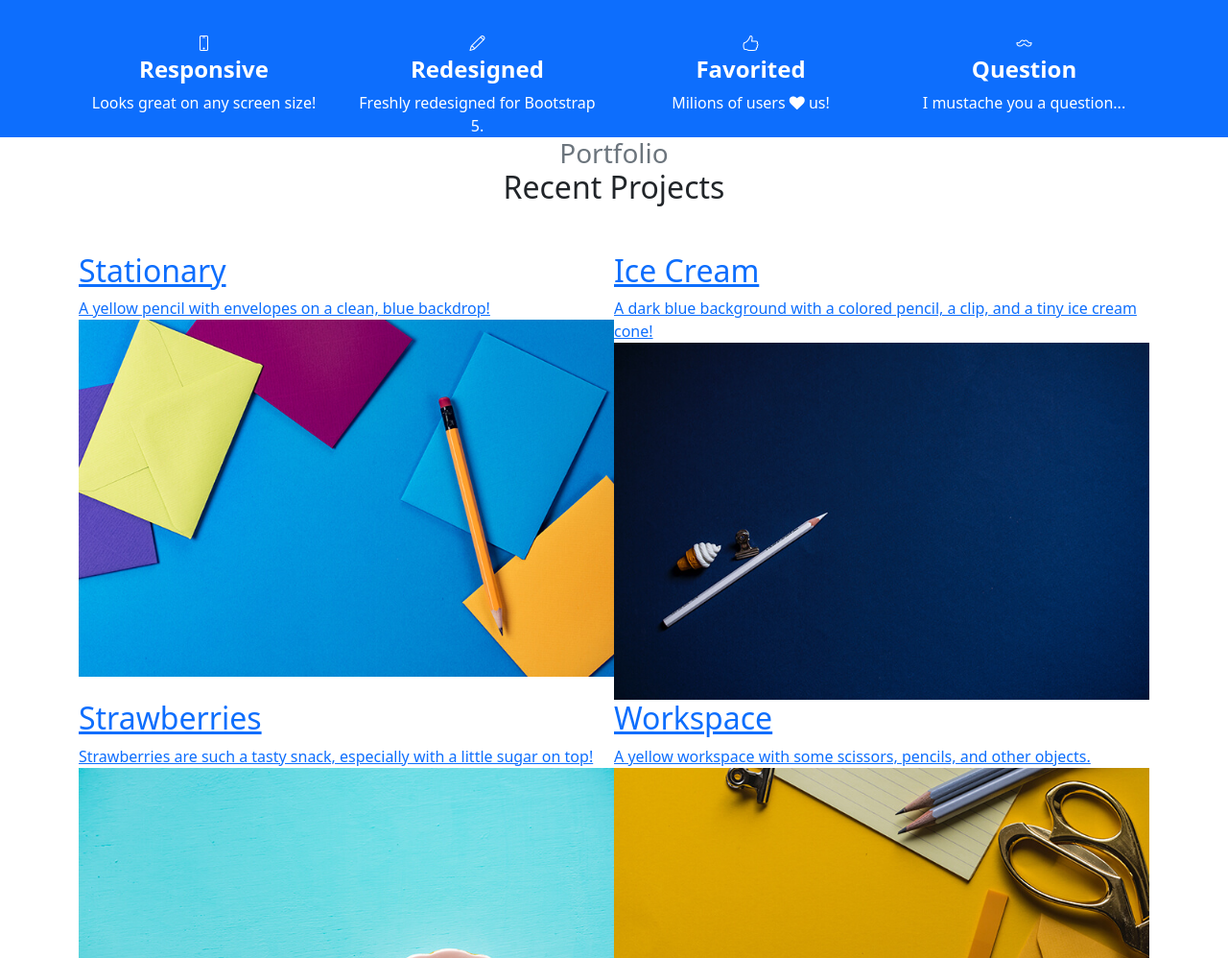
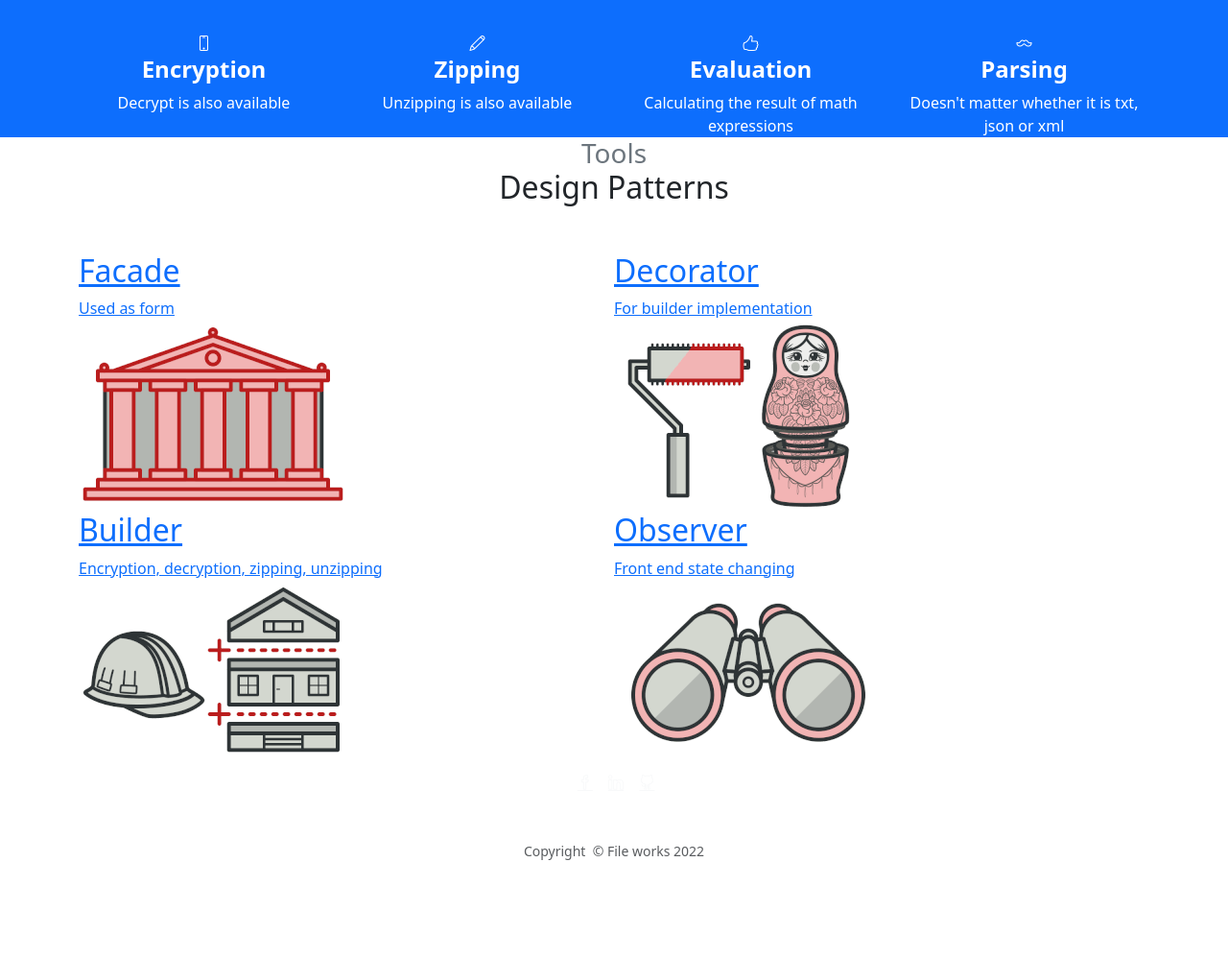
Before and after one commit to ShalaevPavel/ShalaevPavel.github.io, a plain HTML site: page index.html in a window 1280 px wide. Shown: the part 500-1498 px from the top of the page at 96% size. After the commit the page ends 1397 px from the top, so only its background shows below. Drawn offline with nearby package versions, Linux system fonts and the light colour scheme.

Commit message:
new fixes

```diff
--- a/index.html
+++ b/index.html
@@ -1,3 +1,6 @@
+
+
+
 <!DOCTYPE html>
 <html lang="en">
 
@@ -9,6 +12,26 @@
     <link rel="stylesheet" href="https://fonts.googleapis.com/css?family=Source+Sans+Pro:300,400,700,300italic,400italic,700italic&amp;display=swap">
     <link rel="stylesheet" href="assets/fonts/font-awesome.min.css">
     <link rel="stylesheet" href="assets/fonts/simple-line-icons.min.css">
+    <script type="text/javascript">
+        function hide_func(){
+      document.querySelector('#to_insert').innerHTML = '';}
+
+        function show_encrypt(){
+            fetch('{% url "encrypt" %}').then(response => response.text()).then(
+                data => {
+                    document.querySelector('#to_insert').innerHTML = data;
+                }
+            )
+        }
+
+        function build(){
+            fetch('{% url "build" %}').then(response => response.text()).then(
+                data => {
+                    document.querySelector('#to_insert').innerHTML = data;
+                }
+            )
+        }
+    </script>
 </head>
 
 <body id="page-top"><a class="menu-toggle rounded" href="#"><i class="fa fa-bars"></i></a>
@@ -20,7 +43,7 @@
                     <li class="nav-item sidebar-nav-item"><a class="nav-link js-scroll-trigger" href="#page-top">Home</a></li>
                     <li class="nav-item sidebar-nav-item"><a class="nav-link js-scroll-trigger" href="#about">Form</a></li>
                     <li class="nav-item sidebar-nav-item"><a class="nav-link js-scroll-trigger" href="#services">Services</a></li>
-                    <li class="nav-item sidebar-nav-item"><a class="nav-link js-scroll-trigger" href="#portfolio">Portfolio</a></li>
+                    <li class="nav-item sidebar-nav-item"><a class="nav-link js-scroll-trigger" href="#portfolio">Tools</a></li>
                     <li class="nav-item sidebar-nav-item"><a class="nav-link js-scroll-trigger" href="#contact">Contact</a></li>
                 </ul>
             </div>
@@ -29,7 +52,7 @@
     <header class="d-flex masthead" style="background-image:url('assets/img/bg-masthead.jpg');">
         <div class="container my-auto text-center">
             <h1 class="mb-1">File Encription/Zipping</h1>
-            <h3 class="mb-5"><em>Use it for manipulations with files</em></h3><a class="btn btn-primary btn-xl js-scroll-trigger" role="button" href="#about">Encrypt url</a><a class="btn btn-primary btn-xl js-scroll-trigger" role="button" href="#about">Zip url</a>
+            <h3 class="mb-5"><em>Use it for manipulations with files</em></h3><a id="encrypt_button" class="btn btn-primary btn-xl js-scroll-trigger" role="button" href="#about" onclick=" return show_encrypt();">Encrypt url</a><a class="btn btn-primary btn-xl js-scroll-trigger" role="button" href="#about" onclick="return build();">Build</a>
             <div class="overlay"></div>
         </div>
     </header>
@@ -38,7 +61,10 @@
             <div class="row">
                 <div class="col-lg-10 mx-auto">
                     <h2>Choose your file&nbsp;</h2>
-                    <p class="lead mb-5"><span>Feel free to drag a file on your computer</span><span>!</span></p><a class="btn btn-dark btn-xl js-scroll-trigger" role="button" href="#services" onclick="">Hide all&nbsp;</a>
+                    <div id="to_insert">
+
+                    </div>
+                    <p class="lead mb-5"><span>Feel free to drag a file on your computer</span><span>!</span></p><a id="hide_button" class="btn btn-dark btn-xl js-scroll-trigger" role="button" href="#about" onclick="return hide_func();">Hide all&nbsp;</a>
                 </div>
             </div>
         </div>
@@ -51,20 +77,20 @@
             </div>
             <div class="row">
                 <div class="col-md-6 col-lg-3 mb-5 mb-lg-0"><span class="mx-auto service-icon rounded-circle mb-3"><i class="icon-screen-smartphone"></i></span>
-                    <h4><strong>Responsive</strong></h4>
-                    <p class="mb-0 text-faded">Looks great on any screen size!</p>
+                    <h4><strong>Encryption</strong></h4>
+                    <p class="mb-0 text-faded">Decrypt is also available</p>
                 </div>
                 <div class="col-md-6 col-lg-3 mb-5 mb-lg-0"><span class="mx-auto service-icon rounded-circle mb-3"><i class="icon-pencil"></i></span>
-                    <h4><strong>Redesigned</strong></h4>
-                    <p class="mb-0 text-faded">Freshly redesigned for Bootstrap 5.</p>
+                    <h4><strong>Zipping</strong></h4>
+                    <p class="mb-0 text-faded">Unzipping is also available</p>
                 </div>
                 <div class="col-md-6 col-lg-3 mb-5 mb-lg-0"><span class="mx-auto service-icon rounded-circle mb-3"><i class="icon-like"></i></span>
-                    <h4><strong>Favorited</strong></h4>
-                    <p class="mb-0 text-faded"><span>Milions of users&nbsp;</span><i class="fa fa-heart"></i><span>&nbsp;us!</span></p>
+                    <h4><strong>Evaluation</strong></h4>
+                    <p class="mb-0 text-faded"><span>Calculating the result of math expressions</span><span></span></p>
                 </div>
                 <div class="col-md-6 col-lg-3 mb-5 mb-lg-0"><span class="mx-auto service-icon rounded-circle mb-3"><i class="icon-mustache"></i></span>
-                    <h4><strong>Question</strong></h4>
-                    <p class="mb-0 text-faded">I mustache you a question...</p>
+                    <h4><strong>Parsing</strong></h4>
+                    <p class="mb-0 text-faded">Doesn't matter whether it is txt, json or xml</p>
                 </div>
             </div>
         </div>
@@ -72,57 +98,53 @@
     <section id="portfolio" class="content-section">
         <div class="container">
             <div class="content-section-heading text-center">
-                <h3 class="text-secondary mb-0">Portfolio</h3>
-                <h2 class="mb-5">Recent Projects</h2>
+                <h3 class="text-secondary mb-0">Tools</h3>
+                <h2 class="mb-5">Design Patterns</h2>
             </div>
             <div class="row g-0">
                 <div class="col-lg-6"><a class="portfolio-item" href="#">
                         <div class="caption">
                             <div class="caption-content">
-                                <h2>Stationary</h2>
-                                <p class="mb-0">A yellow pencil with envelopes on a clean, blue backdrop!</p>
+                                <h2>Facade</h2>
+                                <p class="mb-0">Used as form</p>
                             </div>
-                        </div><img class="img-fluid" src="assets/img/portfolio-1.jpg">
+                        </div><img class="img-fluid" src="assets/img/facade.png">
                     </a></div>
                 <div class="col-lg-6"><a class="portfolio-item" href="#">
                         <div class="caption">
                             <div class="caption-content">
-                                <h2>Ice Cream</h2>
-                                <p class="mb-0">A dark blue background with a colored pencil, a clip, and a tiny ice cream cone!</p>
+                                <h2>Decorator</h2>
+                                <p class="mb-0">For  builder implementation</p>
                             </div>
-                        </div><img class="img-fluid" src="assets/img/portfolio-2.jpg">
+                        </div><img class="img-fluid" src="assets/img/decor.png">
                     </a></div>
                 <div class="col-lg-6"><a class="portfolio-item" href="#">
                         <div class="caption">
                             <div class="caption-content">
-                                <h2>Strawberries</h2>
-                                <p class="mb-0">Strawberries are such a tasty snack, especially with a little sugar on top!</p>
+                                <h2>Builder</h2>
+                                <p class="mb-0">Encryption, decryption, zipping, unzipping</p>
                             </div>
-                        </div><img class="img-fluid" src="assets/img/portfolio-3.jpg">
+                        </div><img class="img-fluid" src="assets/img/builder.png">
                     </a></div>
                 <div class="col-lg-6"><a class="portfolio-item" href="#">
                         <div class="caption">
                             <div class="caption-content">
-                                <h2>Workspace</h2>
-                                <p class="mb-0">A yellow workspace with some scissors, pencils, and other objects.</p>
+                                <h2>Observer</h2>
+                                <p class="mb-0">Front end state changing</p>
                             </div>
-                        </div><img class="img-fluid" src="assets/img/portfolio-4.jpg">
+                        </div><img class="img-fluid" src="assets/img/observer.png">
                     </a></div>
             </div>
         </div>
     </section>
-    <section class="content-section bg-primary text-white">
-        <div class="container text-center">
-            <h2 class="mb-4">The buttons below are impossible to resist..</h2><a class="btn btn-light btn-xl me-4" role="button" href="#">Click Me!</a><a class="btn btn-dark btn-xl me-4" role="button" href="#">Look at Me</a>
-        </div>
-    </section>
-    <section id="contact" class="map"></section>
+
+    <section id="contact" class="map" style="background-image:url('assets/img/bg-masthead.jpg');"></section>
     <footer class="footer text-center">
         <div class="container">
             <ul class="list-inline mb-5">
-                <li class="list-inline-item">&nbsp;<a class="link-light social-link rounded-circle" href="#"><i class="icon-social-facebook"></i></a></li>
-                <li class="list-inline-item">&nbsp;<a class="link-light social-link rounded-circle" href="#"><i class="icon-social-twitter"></i></a></li>
-                <li class="list-inline-item">&nbsp;<a class="link-light social-link rounded-circle" href="#"><i class="icon-social-github"></i></a></li>
+                <li class="list-inline-item">&nbsp;<a class="link-light social-link rounded-circle" href="https://www.facebook.com/pavel.shalaev.710"><i class="icon-social-facebook"></i></a></li>
+                <li class="list-inline-item">&nbsp;<a class="link-light social-link rounded-circle" href="https://www.linkedin.com/in/pavel-shalaev-b71b23204/"><i class="icon-social-linkedin"></i></a></li>
+                <li class="list-inline-item">&nbsp;<a class="link-light social-link rounded-circle" href="https://github.com/ShalaevPavel"><i class="icon-social-github"></i></a></li>
             </ul>
             <p class="text-muted mb-0 small">Copyright &nbsp;© File works 2022</p>
         </div><a class="js-scroll-trigger scroll-to-top rounded" href="#page-top"><i class="fa fa-angle-up"></i></a>
```
Also changed, not shown: assets/img/builder.png (added), assets/img/decor.png (added), assets/img/facade.png (added), assets/img/observer.png (added).
